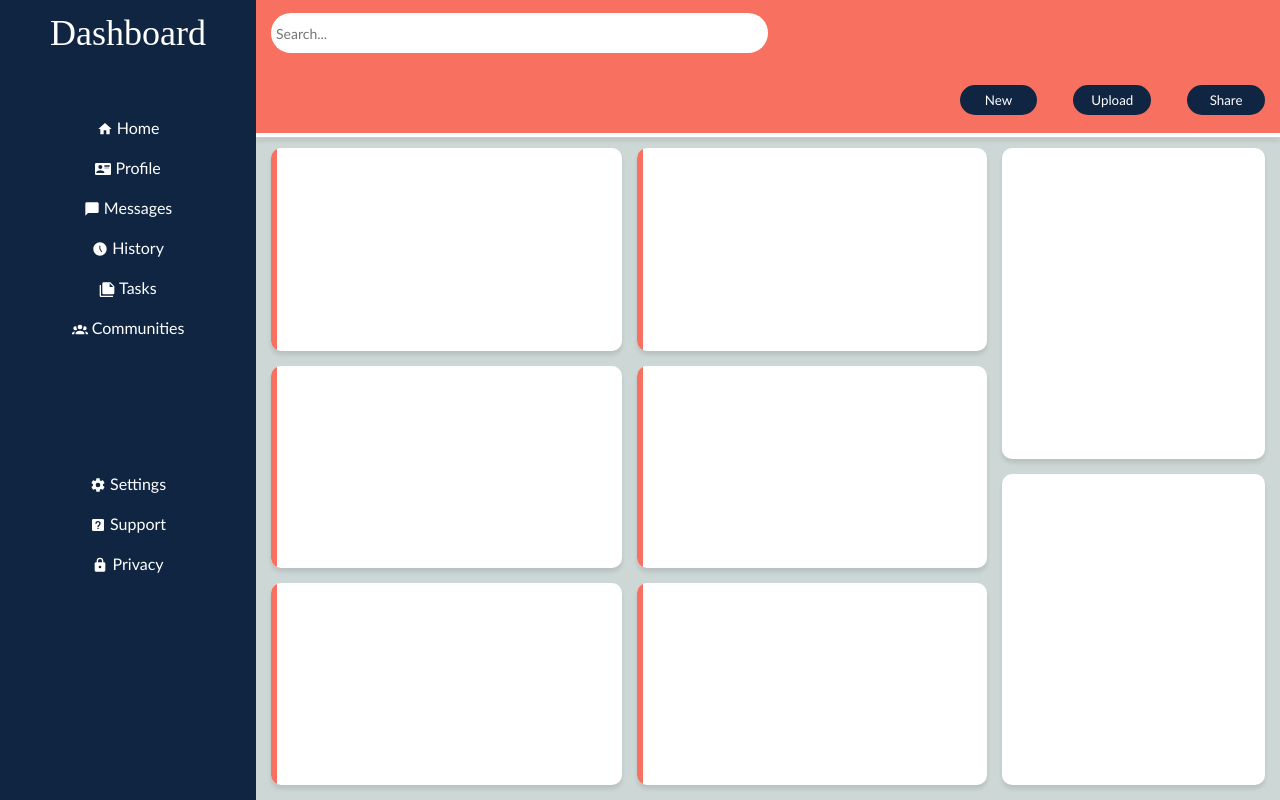
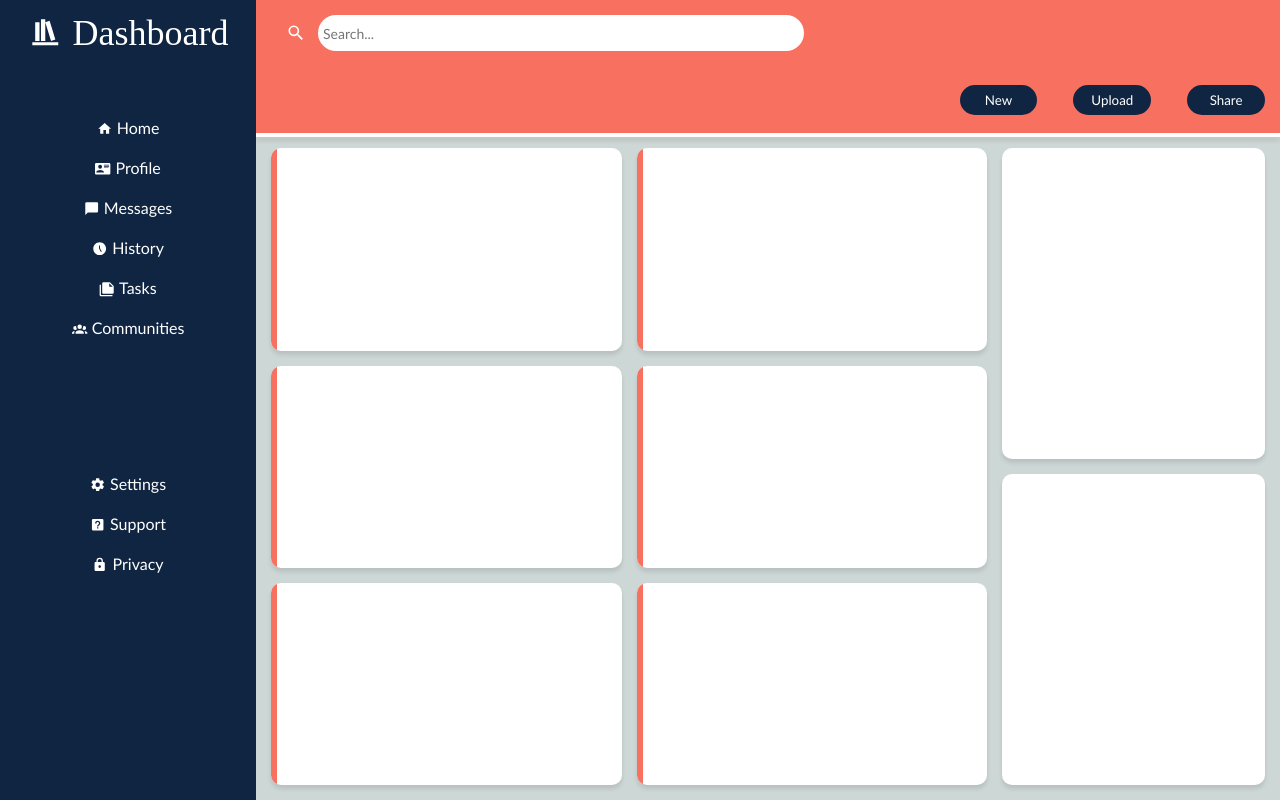
Before and after one commit to mguser4564/Admin-Dashboard, a plain HTML site: page index.html in a window 1280 px wide. Drawn offline with Linux system fonts and the light colour scheme.

Commit message:
tweaked header

```diff
--- a/index.html
+++ b/index.html
@@ -16,7 +16,10 @@
   <div class="header-contents">
 
   <div class="search">
-    <input type="search" id="search-bar" name="search" placeholder="Search...">
+    <svg xmlns="http://www.w3.org/2000/svg" viewBox="0 0 34 34" height="28" style="vertical-align: bottom;">
+      <title>magnify</title>
+      <path d="M9.5,3A6.5,6.5 0 0,1 16,9.5C16,11.11 15.41,12.59 14.44,13.73L14.71,14H15.5L20.5,19L19,20.5L14,15.5V14.71L13.73,14.44C12.59,15.41 11.11,16 9.5,16A6.5,6.5 0 0,1 3,9.5A6.5,6.5 0 0,1 9.5,3M9.5,5C7,5 5,7 5,9.5C5,12 7,14 9.5,14C12,14 14,12 14,9.5C14,7 12,5 9.5,5Z" fill="#FFFFFF"/>
+    </svg>  <input type="search" id="search-bar" name="search" placeholder="Search...">
   </div>
   <div class="user"></div>
   <div class="welcome-slogan"></div>
@@ -32,19 +35,21 @@
 
 
 <div class="sidebar">
-  <div class="logo">Dashboard</div>
+  <div class="logo-container">
+  <div class="logo"><svg class="icon-logo" xmlns="http://www.w3.org/2000/svg" viewBox="0 0 25 25" height="36"><title>bookshelf</title><path d="M9 3V18H12V3H9M12 5L16 18L19 17L15 4L12 5M5 5V18H8V5H5M3 19V21H21V19H3Z" fill="#ffffff" /></svg> Dashboard</div>
+</div>
   <div class="menu1">
-    <button class="sidebar-button"><svg class="icon" xmlns="http://www.w3.org/2000/svg" viewBox="0 0 24 24" height="16"> <title>home</title> <path d="M10,20V14H14V20H19V12H22L12,3L2,12H5V20H10Z" fill="#ffffff" /></svg> Home</button>
-    <button class="sidebar-button"><svg class="icon" xmlns="http://www.w3.org/2000/svg" viewBox="0 0 24 24" height="16"><title>card-account-details</title><path d="M2,3H22C23.05,3 24,3.95 24,5V19C24,20.05 23.05,21 22,21H2C0.95,21 0,20.05 0,19V5C0,3.95 0.95,3 2,3M14,6V7H22V6H14M14,8V9H21.5L22,9V8H14M14,10V11H21V10H14M8,13.91C6,13.91 2,15 2,17V18H14V17C14,15 10,13.91 8,13.91M8,6A3,3 0 0,0 5,9A3,3 0 0,0 8,12A3,3 0 0,0 11,9A3,3 0 0,0 8,6Z" fill="#ffffff" /></svg> Profile</button>
-    <button class="sidebar-button"> <svg class="icon" xmlns="http://www.w3.org/2000/svg" viewBox="0 0 24 24" height="16"><title>message</title><path d="M20,2H4A2,2 0 0,0 2,4V22L6,18H20A2,2 0 0,0 22,16V4C22,2.89 21.1,2 20,2Z" fill="#ffffff" /></svg> Messages</button>
-    <button class="sidebar-button">  <svg class="icon" xmlns="http://www.w3.org/2000/svg" viewBox="0 0 24 24" height="16"><title>clock-time-five</title><path d="M12 2C6.5 2 2 6.5 2 12C2 17.5 6.5 22 12 22C17.5 22 22 17.5 22 12S17.5 2 12 2M14 17L11 11.8V7H12.5V11.4L15.3 16.3L14 17Z" fill="#ffffff" /></svg> History</button>
-    <button class="sidebar-button"><svg class="icon" xmlns="http://www.w3.org/2000/svg" viewBox="0 0 24 24" height="16"><title>note-multiple</title><path d="M16,9H21.5L16,3.5V9M7,2H17L23,8V18A2,2 0 0,1 21,20H7C5.89,20 5,19.1 5,18V4A2,2 0 0,1 7,2M3,6V22H21V24H3A2,2 0 0,1 1,22V6H3Z" fill="#ffffff" /></svg> Tasks</button>
-    <button class="sidebar-button"> <svg class="icon" xmlns="http://www.w3.org/2000/svg" viewBox="0 0 24 24" height="16"><title>account-group</title><path d="M12,5.5A3.5,3.5 0 0,1 15.5,9A3.5,3.5 0 0,1 12,12.5A3.5,3.5 0 0,1 8.5,9A3.5,3.5 0 0,1 12,5.5M5,8C5.56,8 6.08,8.15 6.53,8.42C6.38,9.85 6.8,11.27 7.66,12.38C7.16,13.34 6.16,14 5,14A3,3 0 0,1 2,11A3,3 0 0,1 5,8M19,8A3,3 0 0,1 22,11A3,3 0 0,1 19,14C17.84,14 16.84,13.34 16.34,12.38C17.2,11.27 17.62,9.85 17.47,8.42C17.92,8.15 18.44,8 19,8M5.5,18.25C5.5,16.18 8.41,14.5 12,14.5C15.59,14.5 18.5,16.18 18.5,18.25V20H5.5V18.25M0,20V18.5C0,17.11 1.89,15.94 4.45,15.6C3.86,16.28 3.5,17.22 3.5,18.25V20H0M24,20H20.5V18.25C20.5,17.22 20.14,16.28 19.55,15.6C22.11,15.94 24,17.11 24,18.5V20Z" fill="#ffffff" /></svg> Communities</button>
+    <button class="sidebar-button"><svg class="icon" xmlns="http://www.w3.org/2000/svg" viewBox="0 0 25 25" height="16"> <title>home</title> <path d="M10,20V14H14V20H19V12H22L12,3L2,12H5V20H10Z" fill="#ffffff" /></svg> Home</button>
+    <button class="sidebar-button"><svg class="icon" xmlns="http://www.w3.org/2000/svg" viewBox="0 0 25 25" height="16"><title>card-account-details</title><path d="M2,3H22C23.05,3 24,3.95 24,5V19C24,20.05 23.05,21 22,21H2C0.95,21 0,20.05 0,19V5C0,3.95 0.95,3 2,3M14,6V7H22V6H14M14,8V9H21.5L22,9V8H14M14,10V11H21V10H14M8,13.91C6,13.91 2,15 2,17V18H14V17C14,15 10,13.91 8,13.91M8,6A3,3 0 0,0 5,9A3,3 0 0,0 8,12A3,3 0 0,0 11,9A3,3 0 0,0 8,6Z" fill="#ffffff" /></svg> Profile</button>
+    <button class="sidebar-button"> <svg class="icon" xmlns="http://www.w3.org/2000/svg" viewBox="0 0 25 25" height="16"><title>message</title><path d="M20,2H4A2,2 0 0,0 2,4V22L6,18H20A2,2 0 0,0 22,16V4C22,2.89 21.1,2 20,2Z" fill="#ffffff" /></svg> Messages</button>
+    <button class="sidebar-button">  <svg class="icon" xmlns="http://www.w3.org/2000/svg" viewBox="0 0 25 25" height="16"><title>clock-time-five</title><path d="M12 2C6.5 2 2 6.5 2 12C2 17.5 6.5 22 12 22C17.5 22 22 17.5 22 12S17.5 2 12 2M14 17L11 11.8V7H12.5V11.4L15.3 16.3L14 17Z" fill="#ffffff" /></svg> History</button>
+    <button class="sidebar-button"><svg class="icon" xmlns="http://www.w3.org/2000/svg" viewBox="0 0 25 25" height="16"><title>note-multiple</title><path d="M16,9H21.5L16,3.5V9M7,2H17L23,8V18A2,2 0 0,1 21,20H7C5.89,20 5,19.1 5,18V4A2,2 0 0,1 7,2M3,6V22H21V24H3A2,2 0 0,1 1,22V6H3Z" fill="#ffffff" /></svg> Tasks</button>
+    <button class="sidebar-button"> <svg class="icon" xmlns="http://www.w3.org/2000/svg" viewBox="0 0 25 25" height="16"><title>account-group</title><path d="M12,5.5A3.5,3.5 0 0,1 15.5,9A3.5,3.5 0 0,1 12,12.5A3.5,3.5 0 0,1 8.5,9A3.5,3.5 0 0,1 12,5.5M5,8C5.56,8 6.08,8.15 6.53,8.42C6.38,9.85 6.8,11.27 7.66,12.38C7.16,13.34 6.16,14 5,14A3,3 0 0,1 2,11A3,3 0 0,1 5,8M19,8A3,3 0 0,1 22,11A3,3 0 0,1 19,14C17.84,14 16.84,13.34 16.34,12.38C17.2,11.27 17.62,9.85 17.47,8.42C17.92,8.15 18.44,8 19,8M5.5,18.25C5.5,16.18 8.41,14.5 12,14.5C15.59,14.5 18.5,16.18 18.5,18.25V20H5.5V18.25M0,20V18.5C0,17.11 1.89,15.94 4.45,15.6C3.86,16.28 3.5,17.22 3.5,18.25V20H0M24,20H20.5V18.25C20.5,17.22 20.14,16.28 19.55,15.6C22.11,15.94 24,17.11 24,18.5V20Z" fill="#ffffff" /></svg> Communities</button>
   </div>
   <div class="menu2">
-    <button class="sidebar-button"><svg class="icon" xmlns="http://www.w3.org/2000/svg" viewBox="0 0 24 24" height="16"><title>cog</title><path d="M12,15.5A3.5,3.5 0 0,1 8.5,12A3.5,3.5 0 0,1 12,8.5A3.5,3.5 0 0,1 15.5,12A3.5,3.5 0 0,1 12,15.5M19.43,12.97C19.47,12.65 19.5,12.33 19.5,12C19.5,11.67 19.47,11.34 19.43,11L21.54,9.37C21.73,9.22 21.78,8.95 21.66,8.73L19.66,5.27C19.54,5.05 19.27,4.96 19.05,5.05L16.56,6.05C16.04,5.66 15.5,5.32 14.87,5.07L14.5,2.42C14.46,2.18 14.25,2 14,2H10C9.75,2 9.54,2.18 9.5,2.42L9.13,5.07C8.5,5.32 7.96,5.66 7.44,6.05L4.95,5.05C4.73,4.96 4.46,5.05 4.34,5.27L2.34,8.73C2.21,8.95 2.27,9.22 2.46,9.37L4.57,11C4.53,11.34 4.5,11.67 4.5,12C4.5,12.33 4.53,12.65 4.57,12.97L2.46,14.63C2.27,14.78 2.21,15.05 2.34,15.27L4.34,18.73C4.46,18.95 4.73,19.03 4.95,18.95L7.44,17.94C7.96,18.34 8.5,18.68 9.13,18.93L9.5,21.58C9.54,21.82 9.75,22 10,22H14C14.25,22 14.46,21.82 14.5,21.58L14.87,18.93C15.5,18.67 16.04,18.34 16.56,17.94L19.05,18.95C19.27,19.03 19.54,18.95 19.66,18.73L21.66,15.27C21.78,15.05 21.73,14.78 21.54,14.63L19.43,12.97Z" fill="#ffffff" /></svg> Settings</button>
-    <button class="sidebar-button"><svg class="icon" xmlns="http://www.w3.org/2000/svg" viewBox="0 0 24 24" height="16"><title>help-box</title><path d="M11,18H13V16H11V18M12,6A4,4 0 0,0 8,10H10A2,2 0 0,1 12,8A2,2 0 0,1 14,10C14,12 11,11.75 11,15H13C13,12.75 16,12.5 16,10A4,4 0 0,0 12,6M5,3H19A2,2 0 0,1 21,5V19A2,2 0 0,1 19,21H5A2,2 0 0,1 3,19V5A2,2 0 0,1 5,3Z" fill="#ffffff" /></svg> Support</button>
-    <button class="sidebar-button"><svg class="icon" xmlns="http://www.w3.org/2000/svg" viewBox="0 0 24 24" height="16"><title>lock</title><path d="M12,17A2,2 0 0,0 14,15C14,13.89 13.1,13 12,13A2,2 0 0,0 10,15A2,2 0 0,0 12,17M18,8A2,2 0 0,1 20,10V20A2,2 0 0,1 18,22H6A2,2 0 0,1 4,20V10C4,8.89 4.9,8 6,8H7V6A5,5 0 0,1 12,1A5,5 0 0,1 17,6V8H18M12,3A3,3 0 0,0 9,6V8H15V6A3,3 0 0,0 12,3Z" fill="#ffffff" /></svg> Privacy</button>
+    <button class="sidebar-button"><svg class="icon" xmlns="http://www.w3.org/2000/svg" viewBox="0 0 25 25" height="16"><title>cog</title><path d="M12,15.5A3.5,3.5 0 0,1 8.5,12A3.5,3.5 0 0,1 12,8.5A3.5,3.5 0 0,1 15.5,12A3.5,3.5 0 0,1 12,15.5M19.43,12.97C19.47,12.65 19.5,12.33 19.5,12C19.5,11.67 19.47,11.34 19.43,11L21.54,9.37C21.73,9.22 21.78,8.95 21.66,8.73L19.66,5.27C19.54,5.05 19.27,4.96 19.05,5.05L16.56,6.05C16.04,5.66 15.5,5.32 14.87,5.07L14.5,2.42C14.46,2.18 14.25,2 14,2H10C9.75,2 9.54,2.18 9.5,2.42L9.13,5.07C8.5,5.32 7.96,5.66 7.44,6.05L4.95,5.05C4.73,4.96 4.46,5.05 4.34,5.27L2.34,8.73C2.21,8.95 2.27,9.22 2.46,9.37L4.57,11C4.53,11.34 4.5,11.67 4.5,12C4.5,12.33 4.53,12.65 4.57,12.97L2.46,14.63C2.27,14.78 2.21,15.05 2.34,15.27L4.34,18.73C4.46,18.95 4.73,19.03 4.95,18.95L7.44,17.94C7.96,18.34 8.5,18.68 9.13,18.93L9.5,21.58C9.54,21.82 9.75,22 10,22H14C14.25,22 14.46,21.82 14.5,21.58L14.87,18.93C15.5,18.67 16.04,18.34 16.56,17.94L19.05,18.95C19.27,19.03 19.54,18.95 19.66,18.73L21.66,15.27C21.78,15.05 21.73,14.78 21.54,14.63L19.43,12.97Z" fill="#ffffff" /></svg> Settings</button>
+    <button class="sidebar-button"><svg class="icon" xmlns="http://www.w3.org/2000/svg" viewBox="0 0 25 25" height="16"><title>help-box</title><path d="M11,18H13V16H11V18M12,6A4,4 0 0,0 8,10H10A2,2 0 0,1 12,8A2,2 0 0,1 14,10C14,12 11,11.75 11,15H13C13,12.75 16,12.5 16,10A4,4 0 0,0 12,6M5,3H19A2,2 0 0,1 21,5V19A2,2 0 0,1 19,21H5A2,2 0 0,1 3,19V5A2,2 0 0,1 5,3Z" fill="#ffffff" /></svg> Support</button>
+    <button class="sidebar-button"><svg class="icon" xmlns="http://www.w3.org/2000/svg" viewBox="0 0 25 25" height="16"><title>lock</title><path d="M12,17A2,2 0 0,0 14,15C14,13.89 13.1,13 12,13A2,2 0 0,0 10,15A2,2 0 0,0 12,17M18,8A2,2 0 0,1 20,10V20A2,2 0 0,1 18,22H6A2,2 0 0,1 4,20V10C4,8.89 4.9,8 6,8H7V6A5,5 0 0,1 12,1A5,5 0 0,1 17,6V8H18M12,3A3,3 0 0,0 9,6V8H15V6A3,3 0 0,0 12,3Z" fill="#ffffff" /></svg> Privacy</button>
   </div>
 </div>
 
--- a/style.css
+++ b/style.css
@@ -175,14 +175,13 @@ table {
 }
 
 .search{
-    display: grid;
-    grid-template-columns: 1fr;
-    align-items: center;
+    padding-top: 15px;
+    padding-left: 15px;
 }
 
 #search-bar{
     width: 75%;
-    height: 40px;
+    height: 36px;
     padding: 5px;
     border: none;
     border-radius: 20px;
@@ -245,15 +244,29 @@ table {
     vertical-align: text-bottom;
   }
 
+.icon-logo {
+    vertical-align: top;
+  }
+
+  .logo-container{
+    display: grid;
+    justify-items: center;
+  }
+
 .logo {
     font-size: 36px;
     font-family: 'Times New Roman', Times, serif;
     padding-bottom: 40px;
     padding-top: 15px;
     color: #ffffff;
-    display: grid;
-    justify-content: center;
+    vertical-align: middle;
 }
+
+@media (max-width: 1024px) {
+    .icon-logo {
+      display: none; /* Hide the text when the screen size is smaller than 768px */
+    }
+  }
 
 .menu1, .menu2 {
     display: grid;
```
